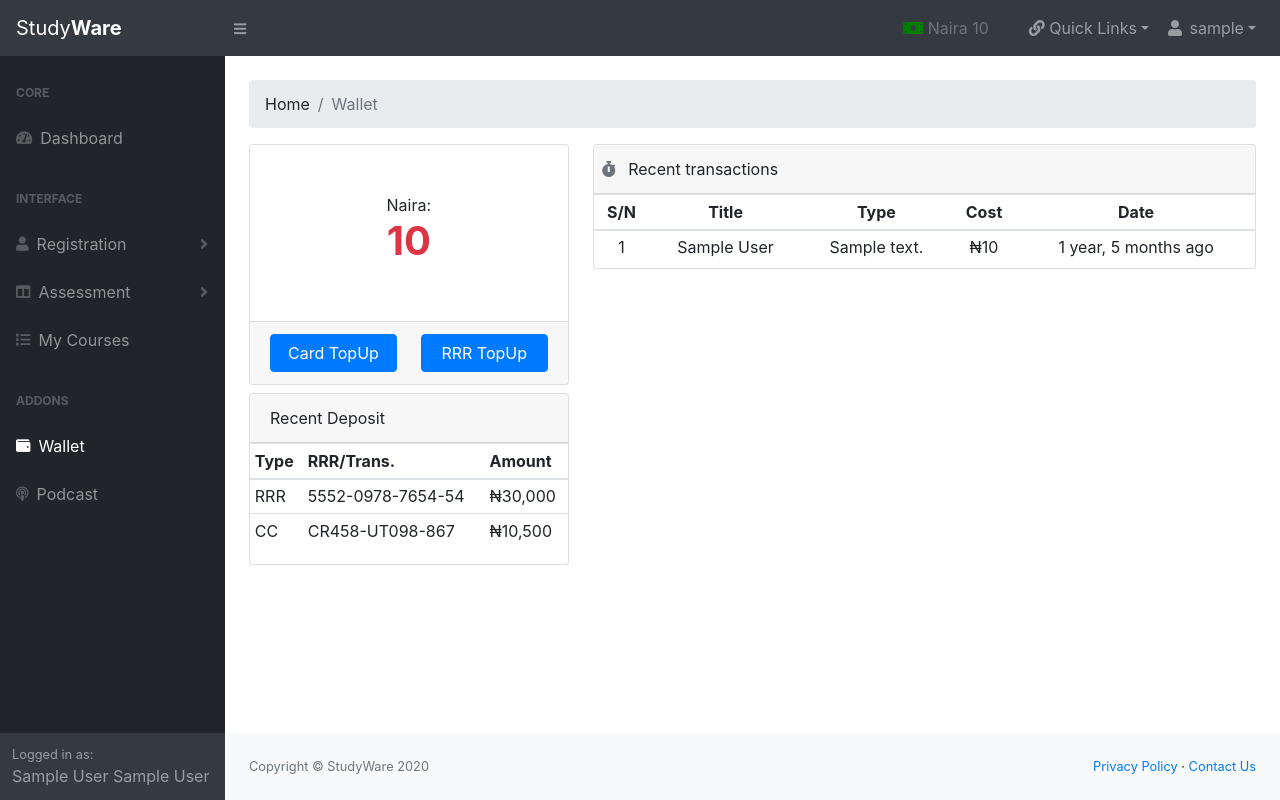
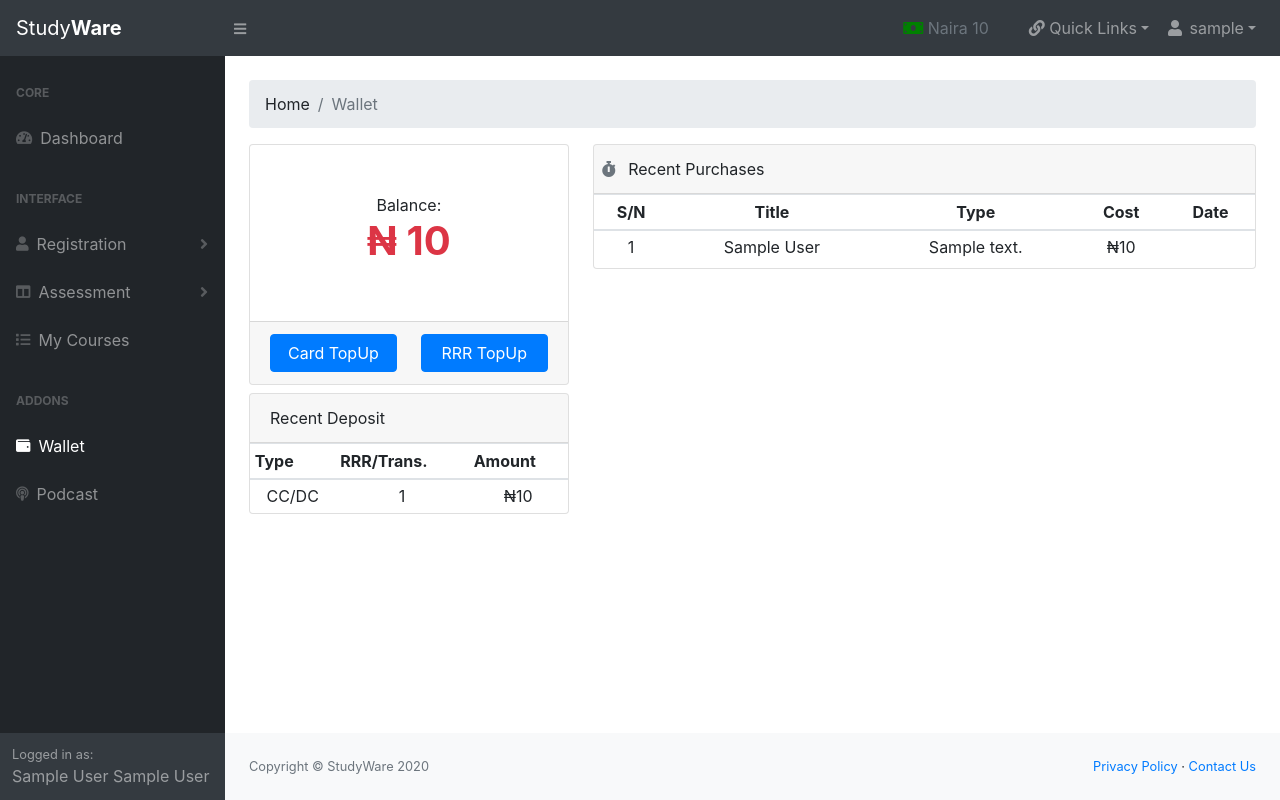
Before and after one commit to certified-dev/mini-lms, a Django app: page /student/wallet/ in a window 1280 px wide. Run offline with Django 3.2, Linux system fonts and the light colour scheme; a user stored in the database is signed in; tables that the repository leaves empty hold one stand-in row (values such as "Sample post"); some libraries are stand-ins or nearby versions.

Commit message:
:ambulance: added updates

```diff
--- a/mini_lms/settings.py
+++ b/mini_lms/settings.py
@@ -204,7 +204,6 @@
 
 CELERY_TIMEZONE = 'Africa/Lagos'
 
-
 # Dashboard
 ADMIN_TOOLS_INDEX_DASHBOARD = 'fluent_dashboard.dashboard.FluentIndexDashboard'
 
@@ -281,8 +280,9 @@
     }),
     ('Others', {
         'models': (
-            'student.models.Payment',
             'core.models.Expense',
+            'student.models.DebitTransaction',
+            'student.models.CreditTransaction',
             'core.models.Studycentre',
         ),
     }),
--- a/student/admin.py
+++ b/student/admin.py
@@ -1,10 +1,11 @@
 from django.contrib import admin
 
-from student.models import Payment, Student, TakenTma, StudentAnswer
+from student.models import Student, TakenTma, StudentAnswer, CreditTransaction, DebitTransaction
 
 admin.site.register(TakenTma)
 admin.site.register(StudentAnswer)
-admin.site.register(Payment)
+admin.site.register(CreditTransaction)
+admin.site.register(DebitTransaction)
 
 
 class StudentAdmin(admin.ModelAdmin):
--- a/student/forms.py
+++ b/student/forms.py
@@ -127,9 +127,9 @@
         active_session = Session.objects.get(active=True)
 
         if '/1' in active_session.title:
-            session = 1
+            session = "1st"
         elif '/2' in active_session.title:
-            session = 2
+            session = "2nd"
 
         courses = Course.objects.filter(semester__title=session, host_faculty=self.request.user.faculty)
         others = Course.objects.filter(host_faculty__name="General Studies", semester__title=session)
--- a/student/templates/student/error/insufficient.html
+++ b/student/templates/student/error/insufficient.html
@@ -1,8 +1,8 @@
 <div class="alert alert-danger" role="alert">
-<button type="button" class="close" data-dismiss="alert" aria-label="Close">
+   <button type="button" class="close" data-dismiss="alert" aria-label="Close">
         <span aria-hidden="true">&times;</span>
         <span class="sr-only">Close</span>
     </button>
     <i class="fas fa-info-circle" aria-hidden="true"></i>
     <strong>Insufficient funds for selection</strong>
-    </div>
+</div>
--- a/student/templates/student/sem_reg.html
+++ b/student/templates/student/sem_reg.html
@@ -51,7 +51,7 @@
                 </div>
             </div>
             <div class="modal-footer">
-                <a href="{% url 'student:dashboard' %}" class="btn btn-danger"><span class="fas fa-cross"></span>Close</a>
+                <a href="{% url 'student:dashboard' %}" class="btn btn-danger"><span class="fas fa-times"></span> Close</a>
                 {% if user.student.wallet_balance < cost %}
                 <a href="{% url 'student:wallet' %}" class="btn btn-primary"><span class="fas fa-credit-card"></span> Refill Wallet</a>
                 {% else %}
--- a/student/templates/student/wallet.html
+++ b/student/templates/student/wallet.html
@@ -80,54 +80,62 @@
                     </button>
             </div>
             <div class="modal-body">
-                <form id="rrr_form" method="post" novalidate>
+                <form id="rrr_form" method="post">
                     {% csrf_token %}
-                <div class="form-group">
-                  <label for="rrr">RRR No</label>
-                  <input type="text" class="form-control" name="rrr" id="rrr" aria-describedby="helpId" placeholder="">
-                  <small id="helpId" class="form-text text-muted">Help text</small>
-                </div>
-                    </form>
+                    <div class="form-group">
+                      <label for="rrr">RRR</label>
+                      <input type="number" class="form-control" name="rrr" id="rrr" aria-describedby="helpId" placeholder="000000000000">
+                      <small id="helpId" class="form-text text-muted">enter your 12 digit rrr code from remita</small>
+                    </div>
+                </form>
             </div>
             <div class="modal-footer">
                 <button type="button" class="btn btn-secondary" data-dismiss="modal">Close</button>
-                <button type="submit" form="rrr_form" class="btn btn-primary">Credit</button>
+                <button type="button" id="rrr_submit" class="btn btn-primary">Credit</button>
             </div>
         </div>
     </div>
 </div>
 
-<!--<div class="modal fade" id="RRRModal1" tabindex="-1" role="dialog" aria-labelledby="modelTitleId" aria-hidden="true">-->
-<!--    <div class="modal-dialog" role="document">-->
-<!--        <div class="modal-content">-->
-<!--            <div class="modal-header">-->
-<!--                <h5 class="modal-title">Generate RRR</h5>-->
-<!--                    <button type="button" class="close" data-dismiss="modal" aria-label="Close">-->
-<!--                        <span aria-hidden="true">&times;</span>-->
-<!--                    </button>-->
-<!--            </div>-->
-<!--            <div class="modal-body">-->
-<!--                <div class="form-group">-->
-<!--                  <label for="rrr">Amount</label>-->
-<!--                    	<i class="fas fa-bill"></i>-->
-<!--                  <input type="text" class="form-control" name="" id="" aria-describedby="helpId" placeholder="">-->
-<!--                  <small id="helpId" class="form-text text-muted">Help text</small>-->
-<!--                </div>-->
-
-<!--                <div class="form-group">-->
-<!--                  <label for="rrr">Description</label>-->
-<!--                  <input type="text" class="form-control" name="" id="" aria-describedby="helpId" placeholder="">-->
-<!--                  <small id="helpId" class="form-text text-muted">Help text</small>-->
-<!--                </div>-->
-
-<!--            </div>-->
-<!--            <div class="modal-footer">-->
-<!--                <button type="button" class="btn btn-secondary" data-dismiss="modal">Close</button>-->
-<!--                <button type="button" class="btn btn-primary">Generate</button>-->
-<!--            </div>-->
-<!--        </div>-->
-<!--    </div>-->
-<!--</div>-->
+<div class="modal fade" id="TrancModal" tabindex="-1" role="dialog" aria-labelledby="modelTitleId" aria-hidden="true">
+    <div class="modal-dialog modal-lg" role="document">
+        <div class="modal-content">
+            <div class="modal-header">
+                <h5 class="modal-title">Recent Transactions</h5>
+                    <button type="button" class="close" data-dismiss="modal" aria-label="Close">
+                        <span aria-hidden="true">&times;</span>
+                    </button>
+            </div>
+            <div class="modal-body">
+                 <table class="table table-sm mb-1">
+            <thead>
+                <tr>
+                    <th class="text-center">S/N</th>
+                    <th class="text-center">Title</th>
+                    <th class="text-center">Type</th>
+                    <th class="text-center">Cost</th>
+                    <th class="text-center">Date</th>
+                </tr>
+            </thead>
+            <tbody>
+                {% for transaction in payments %}
+                <tr>
+                    <td class="text-center">{{ forloop.counter }}</td>
+                    <td class="text-center">{{ transaction.title }}</td>
+                    <td class="text-center">{{ transaction.description }}</td>
+                    <td class="text-center">₦{{ transaction.cost|intcomma }}</td>
+                    <td class="text-center">{{ transaction.date|naturaltime }}</td>
+                </tr>
+                {% endfor %}
+            </tbody>
+            </table>
+            </div>
+            <div class="modal-footer">
+                <button type="button" class="btn btn-secondary" data-dismiss="modal">Close</button>
+            </div>
+        </div>
+    </div>
+</div>
 
 <nav aria-label="breadcrumb">
     <ol class="breadcrumb mt-4">
@@ -136,11 +144,26 @@
     </ol>
 </nav>
 
+{% if not user.student.used_topup %}
+<div class="alert alert-info" role="alert">
+   <button type="button" class="close" data-dismiss="alert" aria-label="Close">
+        <span aria-hidden="true">&times;</span><span class="sr-only">Close</span>
+    </button>
+    <i class="fas fa-info-circle" aria-hidden="true"></i>
+    <strong>Free Top</strong>
+    <p>Use the following RRR Code to topup your wallet with ₦20,000:  <b>128709876406</b>
+        <br>
+        <small><b>N:B</b> you can only use this code once</small>
+    </p>
+</div>
+{% endif %}
+
+
 <div class="row mb-1">
     <div class="col-md-4 col-lg-4 mb-3">
         <div class="card">
             <div class="text-center mt-5 mb-5">
-            Naira:<div class="text-danger"><h1><strong>{{ user.student.wallet_balance|intcomma}}</strong></h1></div>
+            Balance:<div class="text-danger"><h1><strong>₦ {{ user.student.wallet_balance|intcomma}}</strong></h1></div>
            </div>
            <div class="card-footer">
                 <div class="row">
@@ -160,7 +183,7 @@
         <div class="card mt-2">
         <div class="card-header">Recent Deposit </div>
         <div class="table-responsive">
-            <table class="table table-sm">
+            <table class="table table-sm mb-0">
                 <thead>
                     <tr>
                         <th>Type</th>
@@ -169,16 +192,17 @@
                     </tr>
                 </thead>
                 <tbody>
+                    {% for transaction in deposit_payments %}
                     <tr>
-                        <td>RRR</td>
-                        <td>5552-0978-7654-54</td>
-                        <td>₦30,000</td>
+                        <td class="text-center">{{ transaction.type }}</td>
+                        <td class="text-center">{{ transaction.transaction_id }}</td>
+                        <td class="text-center">₦{{ transaction.amount|intcomma }}</td>
                     </tr>
+                    {% empty %}
                     <tr>
-                        <td>CC</td>
-                        <td>CR458-UT098-867</td>
-                        <td>₦10,500</td>
+                        <td class="bg-light text-center font-italic p-2" colspan="12">No recorded transaction.</td>
                     </tr>
+                    {% endfor %}
                 </tbody>
             </table>
             </div>
@@ -186,7 +210,7 @@
     </div>
     <div class="col-md-8 col-lg-8">
         <div class="card">
-            <div class="card-header pl-2"><span class="fas fa-stopwatch mr-2 text-muted"></span> Recent transactions</div>
+            <div class="card-header pl-2"><span class="fas fa-stopwatch mr-2 text-muted"></span> Recent Purchases</div>
             <div class="table-responsive">
             <table class="table table-sm mb-1">
             <thead>
@@ -199,13 +223,13 @@
                 </tr>
             </thead>
             <tbody>
-                {% for transaction in payments %}
+                {% for transaction in debit_payments %}
                 <tr>
                     <td class="text-center">{{ forloop.counter }}</td>
                     <td class="text-center">{{ transaction.title }}</td>
                     <td class="text-center">{{ transaction.description }}</td>
                     <td class="text-center">₦{{ transaction.cost|intcomma }}</td>
-                    <td class="text-center">{{ transaction.date|naturaltime }}</td>
+                    <td class="text-center">{{ transaction.payment__date|naturaltime }}</td>
                 </tr>
                 {% empty %}
                 <tr>
@@ -213,9 +237,16 @@
                 </tr>
                 {% endfor %}
             </tbody>
-        </table>
+            </table>
+                {% if debit_payments.count > 1 %}
+                <div class="card-footer">
+                    <button type="button" data-toggle="modal" data-target="#TrancModal" class="btn btn-sm btn-secondary" data-dismiss="modal">Show more</button>
+                </div>
+                {% endif %}
         </div>
        </div>
     </div>
 </div>
+
+{{ user.student.used_topup|json_script:"topup_used" }}
 {% endblock %}
--- a/student/views.py
+++ b/student/views.py
@@ -23,9 +23,13 @@
 from mini_lms.decorators import student_required, anonymous_required
 from student.forms import StudentSignUpForm, CourseRegistrationForm, TakeTmaForm, PostForm, \
     ExamRegistrationForm
-from student.models import Student, TakenTma, Payment
+from student.models import Student, TakenTma
 
 from core.models import Question
+
+from student.models import CreditTransaction, DebitTransaction
+
+RRR_TopUp = 128709876406
 
 
 class PassRequestToFormMixin:
@@ -72,11 +76,21 @@
 @login_required
 @student_required
 def wallet(request):
-    payments = Payment.objects.filter(owner=request.user.student)
+    student = request.user.student
+    debit_payments = DebitTransaction.objects.filter(payer=student)
+    deposit_payments = CreditTransaction.objects.filter(payer=student)
+
     if request.method == 'POST':
-        rrr = request.POST.get('rrr')
-        print(rrr)
-    return render(request, 'student/wallet.html', {'payments': payments})
+        rrr = int(request.POST.get('rrr'))
+        if rrr == RRR_TopUp:
+            student.wallet_balance += 20000
+            student.used_topup = True
+            student.save()
+
+            CreditTransaction.objects.create(payer=student, type='RRR', transaction_id=rrr, amount=20000)
+
+    return render(request, 'student/wallet.html', {'debit_payments': debit_payments,
+                                                   'deposit_payments': deposit_payments})
 
 
 def identity_card(request):
@@ -148,9 +162,9 @@
         student.wallet_balance = student.wallet_balance - semester_cost
 
         for item in expenses:
-            Payment.objects.create(
-                owner=request.user.student,
-                description="Semester",
+            DebitTransaction.objects.create(
+                payer=student,
+                description="Semester Reg",
                 title=item.name,
                 cost=item.amount)
 
@@ -182,9 +196,9 @@
             reg_open = False
 
         if '/1' in active_session.title:
-            session = 1
+            session = "1st"
         elif '/2' in active_session.title:
-            session = 2
+            session = "2nd"
 
         courses = Course.objects.filter(semester__title=session, host_faculty=self.request.user.faculty)
         others = Course.objects.filter(host_faculty__name="General Studies", semester__title=session)
@@ -228,9 +242,9 @@
         student.save()
 
         for item in student.courses.all():
-            if not Payment.objects.filter(title=item.code).exists():
-                Payment.objects.create(
-                    owner=request.user.student,
+            if not DebitTransaction.objects.filter(title=item.code).exists():
+                DebitTransaction.objects.create(
+                    payer=student,
                     description="Course",
                     title=item.code,
                     cost=item.fee)
@@ -470,9 +484,9 @@
         student.wallet_balance = student.wallet_balance - exam_cost
 
         for item in student.exams.all():
-            if not Payment.objects.filter(title=item.course).exists():
-                Payment.objects.create(
-                    owner=request.user.student,
+            if not DebitTransaction.objects.filter(title=item.course).exists():
+                DebitTransaction.objects.create(
+                    payer=student,
                     description="Exam",
                     title=item.course,
                     cost=item.fee)
```
Also changed, not shown: static/assets/js/scripts.js (+37 -1 lines), student/models.py (+23 -7 lines), student/templates/student/tma_result.html (+10 -1 lines).
